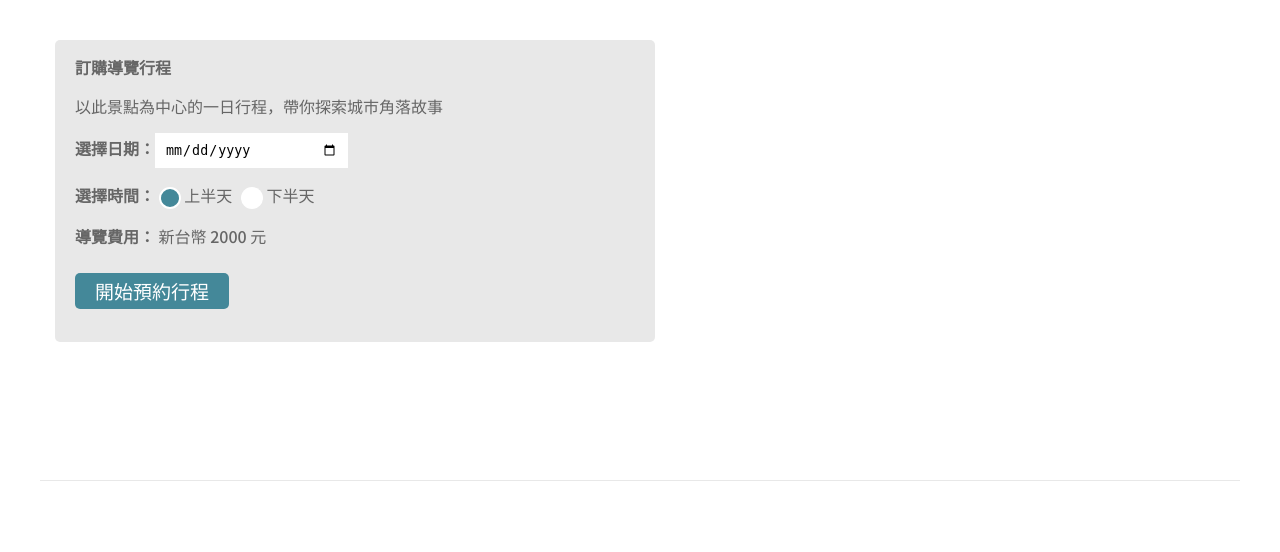
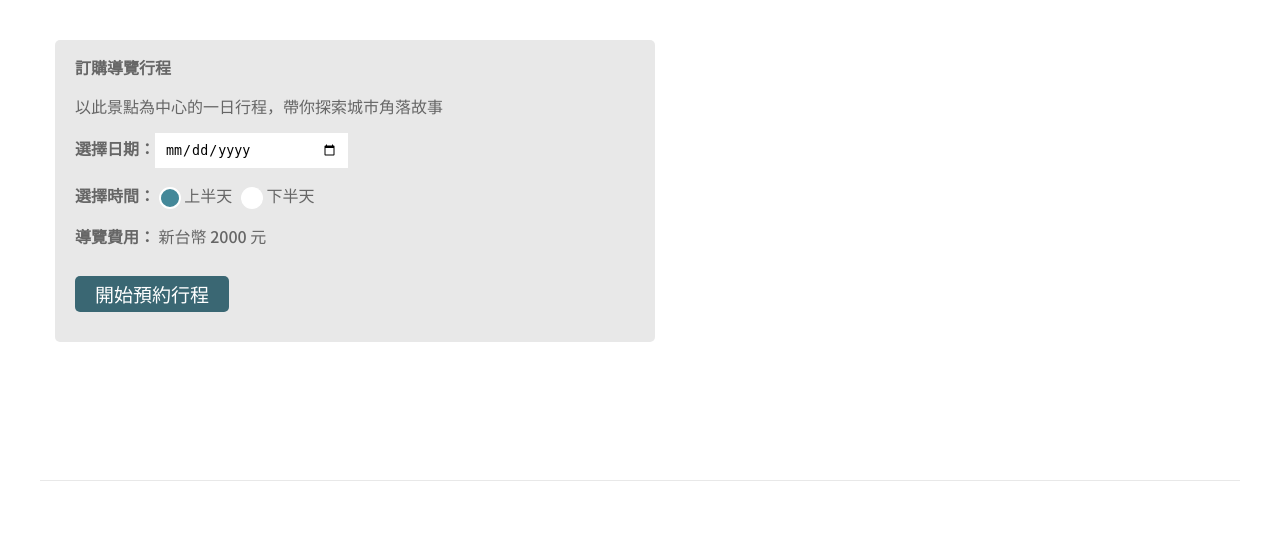
Before and after one commit to nihclil/taipei-day-trip, a Flask app: page /attraction/1 in a window 1280 px wide, while the restyled element is pressed. Shown: the part 55-607 px from the top of the page. Run offline with Flask 3, Linux system fonts and the light colour scheme; data that the repository does not hold is empty.

Commit message:
add active style for the button to the attraction page

```diff
--- a/static/attraction.css
+++ b/static/attraction.css
@@ -361,6 +361,11 @@ input[type="radio"]:checked {
   background-color: #448899;
 }
 
+.booking-button:active {
+  background-color: #3a6773;
+  transform: translateY(3px);
+}
+
 .separator {
   box-sizing: border-box;
   margin: 40px auto;
```
